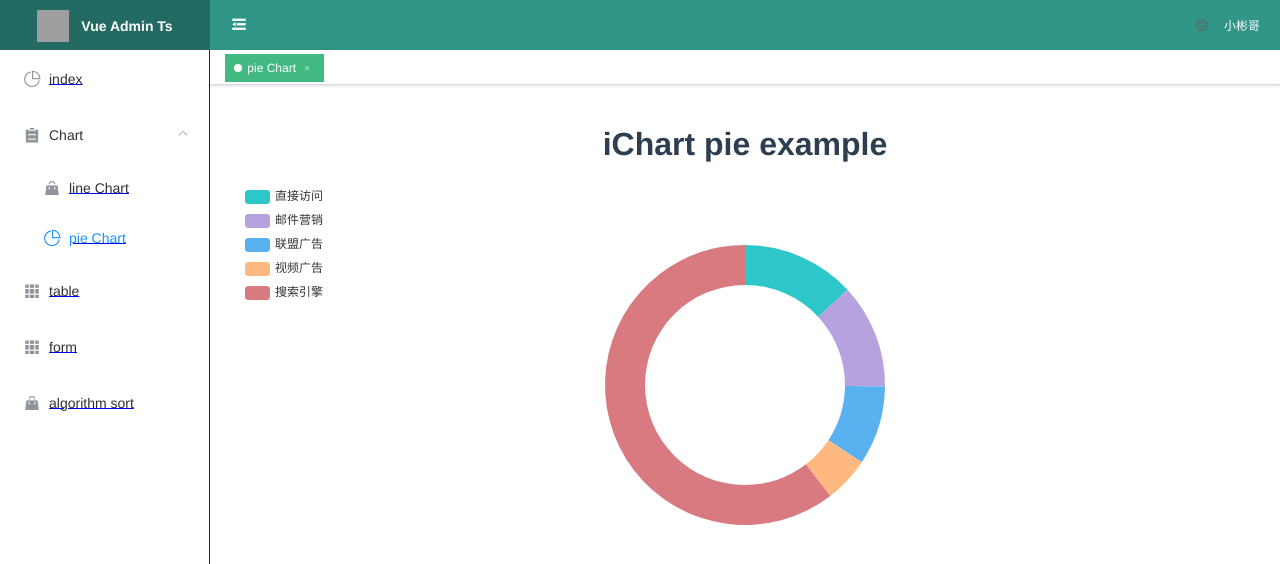
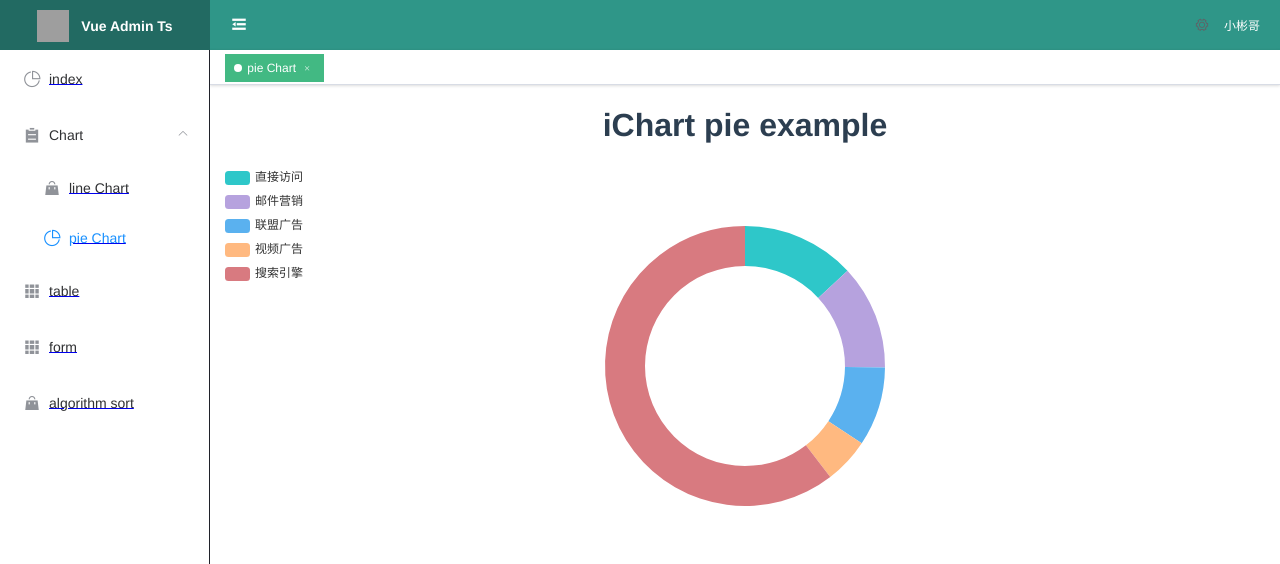
Before and after one commit to happydemoney/vue-admin-configure, a Vue app: page /chart/pie in a window 1280 px wide. Shown: the top 564 px of the page. Built offline with nearby package versions, Linux system fonts and the light colour scheme; grey boxes are pictures that could not be loaded.

Commit message:
Update appMain.vue

```diff
--- a/src/layout/components/appMain.vue
+++ b/src/layout/components/appMain.vue
@@ -1,11 +1,13 @@
 <template>
-  <el-main class="app-main">
-    <transition name="fade-transform" mode="out-in">
+  <div class="app-main">
+    <!-- <transition name="fade-transform" mode="out-in"> -->
+      <el-scrollbar wrap-class="scrollbar-wrapper">
       <keep-alive :include="cachedViews">
         <router-view :key="key" />
       </keep-alive>
-    </transition>
-  </el-main>
+      </el-scrollbar>
+    <!-- </transition> -->
+  </div>
 </template>
 
 <script lang="ts">
```
